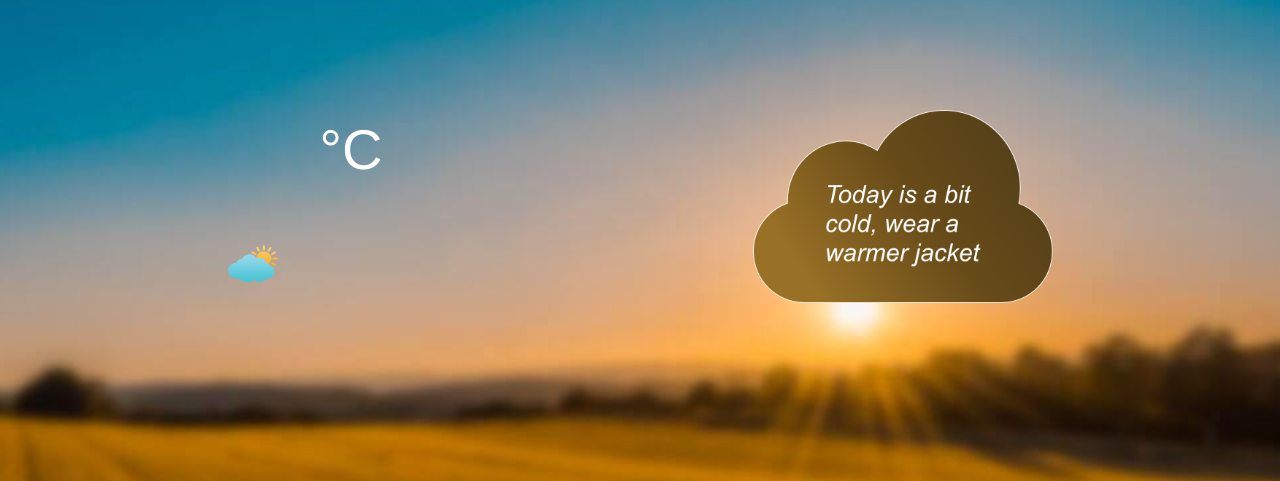
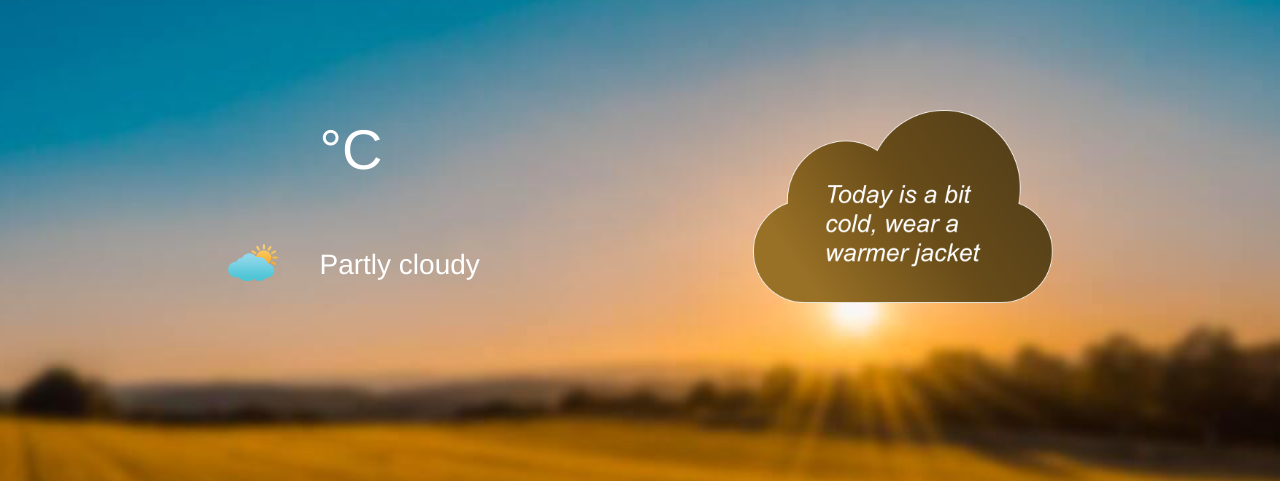
Before and after one commit to precisit/sensorwebsite-backend, a Flask app: template app/templates/index.html in a window 1280 px wide. Shown: the part 80-561 px from the top of the page. Run offline with Flask 2, Linux system fonts and the light colour scheme; the template is opened without the code that fills it, so the values that code supplies are empty; some libraries are stand-ins or nearby versions.

Commit message:
cloudy text dependent on lux value from database

```diff
--- a/app/static/js/script2.js
+++ b/app/static/js/script2.js
@@ -1,5 +1,5 @@
 $(document).ready(function() {
-  var urlCodes = "https://opendata-download-metobs.smhi.se/api/version/1.0/parameter/29/codes.json";
+  /*var urlCodes = "https://opendata-download-metobs.smhi.se/api/version/1.0/parameter/29/codes.json";
   var url = "https://opendata-download-metobs.smhi.se/api/version/1.0/parameter/29/station/97530/period/latest-day/data.json";
   var res = $.getJSON(url, function(json) {
     var items = [];
@@ -10,8 +10,22 @@
         console.log(val)
         $('#weather-text').append(text);
     })
-  })
-  .done(function() {
+  })*/
+  var cloudy_limit=600
+  var sunny_limit=1000
+  var ill=$('#ill').val
+  var text = ""
+  if (ill>sunny_limit){
+    text= "Sunny"
+  }
+  else if (ill < cloudy_limit){
+    text = "Cloudy"
+  }
+  else{
+    text = "Partly cloudy"
+  }
+  $('#weather-text').append(text);
+  /*.done(function() {
     console.log( "Get JSON done" );
   })
   .fail(function(jqxhr, textStatus, error) {
@@ -19,7 +33,7 @@
   })
   .always(function() {
     console.log( "Get JSON complete" );
-  });
+  });*/
   $( '#info-button' ).click( function() {
       $('#diagram').attr("style", "display:block")
       $('#background-overlay').fadeToggle();
--- a/app/templates/index.html
+++ b/app/templates/index.html
@@ -50,7 +50,7 @@
       <div class="grid-item grid-icon"></div>
       <div class="grid-item centered"><img class="grid-icon" src="{{ url_for('static', filename='images/light.png') }}"></div>
       <div class="grid-item measurement">Light intensity:</div>
-      <div class="grid-item value">{{measurement.ill}} lux</div>
+      <div class="grid-item value" id="ill">{{measurement.ill}} lux</div>
       <div class="grid-item grid-icon"></div>
 
       <div class="grid-item centered"><img class="grid-icon" src="{{ url_for('static', filename='images/air.png') }}"></div>
```
